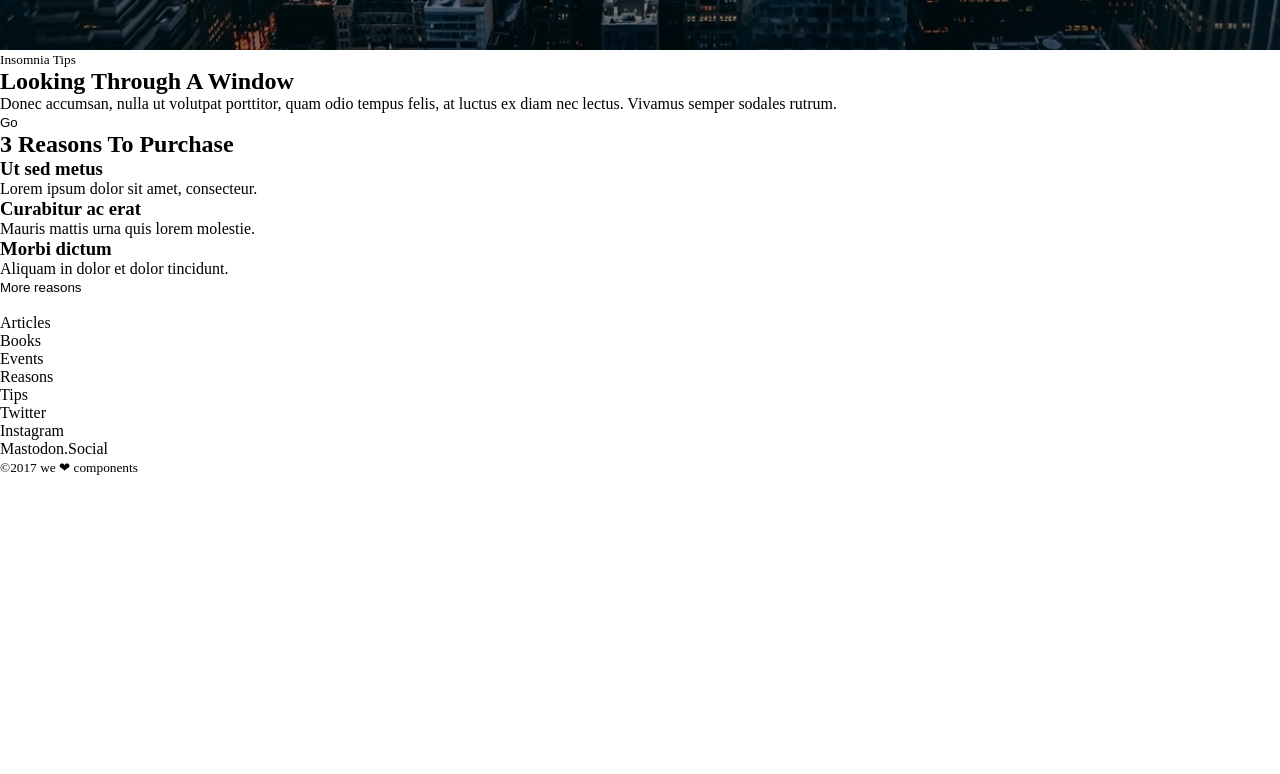
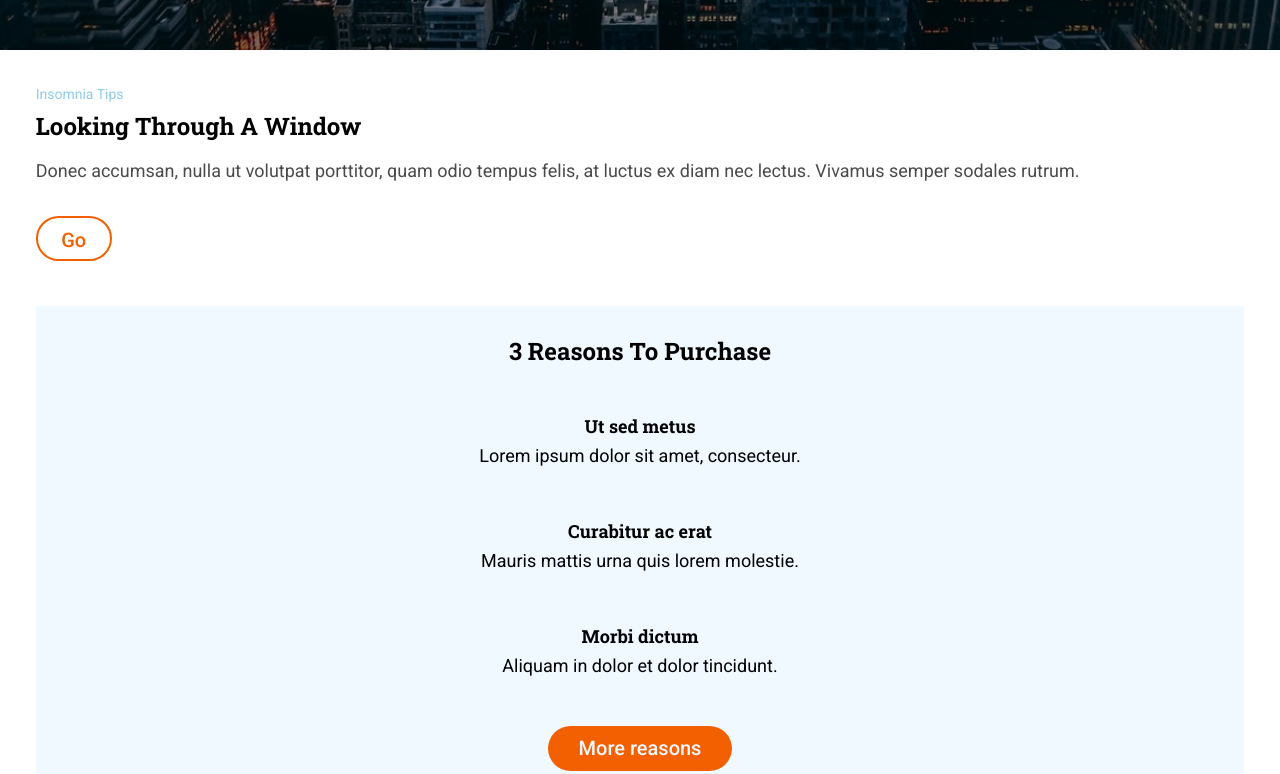
Before and after one commit to Adalab/modulo-1-evaluacion-final-Milda-Grabyte, a website: page src/html/index.html in a window 1280 px wide. Shown: the part 750-1524 px from the top of the page. Before the commit the page ends 1226 px from the top, so only its background shows below. Drawn offline with nearby package versions, Linux system fonts and the light colour scheme; files that its build step writes are made by us from their sources; files whose address does not match are found by name.

Commit message:
add main partial css

```diff
--- a/src/html/partials/main.html
+++ b/src/html/partials/main.html
@@ -7,20 +7,18 @@
   </section>
   <section class="lower-section">
     <h2 class="lower-section__title">3 Reasons To Purchase</h2>
-    <div class="lower-section-wrapper">
-      <div class="lower-section-wrapper-subsection">
-        <h3 class="lower-section-wrapper-subsection__title lower-section-wrapper-subsection__title--title-1">Ut sed metus</h3>
-        <p class="lower-section-wrapper-subsection__text lower-section-wrapper-subsection__text--text-1">Lorem ipsum dolor sit amet, consecteur.</p>
+      <div class="lower-section__subsection-1">
+        <h3 class="subsection__title subsection__title--title-1">Ut sed metus</h3>
+        <p class="subsection__text subsection__text--text-1">Lorem ipsum dolor sit amet, consecteur.</p>
       </div>
-      <div class="wrapper__section">
-        <h3 class="lower-section-wrapper-subsection__title lower-section-wrapper-subsection__title--title-2">Curabitur ac erat</h3>
-        <p class="lower-section-wrapper-subsection__text lower-section-wrapper-subsection__text--text-2">Mauris mattis urna quis lorem molestie.</p>
+      <div class="lower-section__subsection-2">
+        <h3 class="subsection__title subsection__title--title-2">Curabitur ac erat</h3>
+        <p class="subsection__text subsection__text--text-2">Mauris mattis urna quis lorem molestie.</p>
       </div>
-      <div class="wrapper__section">
-        <h3 class="lower-section-wrapper-subsection__title lower-section-wrapper-subsection__title--title-3">Morbi dictum</h3>
-        <p class="lower-section-wrapper-subsection__text lower-section-wrapper-subsection__text--text-3">Aliquam in dolor et dolor tincidunt.</p>
+      <div class="lower-section__subsection-3">
+        <h3 class="subsection__title subsection__title--title-3">Morbi dictum</h3>
+        <p class="subsection__text subsection__text--text-3">Aliquam in dolor et dolor tincidunt.</p>
       </div>
-    </div>
     <button class="btn lower-section__btn--more-reasons" type="button" name="Learn more">More reasons</button>
   </section>
 </main>
--- a/src/scss/core/_reset.scss
+++ b/src/scss/core/_reset.scss
@@ -7,4 +7,5 @@
 button {
   background: none;
   border: none;
+  font-family: inherit;
 }
--- a/src/scss/layout/_header.scss
+++ b/src/scss/layout/_header.scss
@@ -21,7 +21,7 @@
       height: 45px;
       width: 45px;
       border-radius: 50%;
-      background-color: white;
+      background-color: #FFFFFF;
       margin-bottom: 53px;
     }
   }
@@ -32,7 +32,7 @@
     flex-direction: column;
     text-transform: uppercase;
     text-shadow: 0 2px 3px rgba(0, 0, 0, 0.2);
-    color: white;
+    color: #FFFFFF;
     font-family: "Roboto Slab";
     font-size: 42px;
     font-weight: bold;
@@ -52,7 +52,7 @@
     line-height: normal;
     letter-spacing: normal;
     text-align: center;
-    color: white;
+    color: #FFFFFF;
     padding-bottom: 45px;
     }
   }
--- a/src/scss/layout/_main-section.scss
+++ b/src/scss/layout/_main-section.scss
@@ -0,0 +1,153 @@
+.main-section {
+  padding: 0 15px;
+  @media all and (min-width: 768px) {
+    padding: 0 35.7px;
+  }
+  @media all and (min-width: 768px) {
+    padding: 0 35.7px;
+  }
+}
+
+.upper-section {
+  display: grid;
+  grid-template-columns: 1fr;
+  grid-template-rows: auto auto auto auto;
+  justify-items: start;
+  &__small {
+    grid-row: 1 / 2;
+    font-family: "Roboto";
+    font-size: 14px;
+    font-weight: normal;
+    font-stretch: normal;
+    font-style: normal;
+    line-height: 2.14;
+    letter-spacing: normal;
+    color: #8ccbea;
+    padding: 30px 0 1px 0;
+  }
+  &__title {
+    grid-row: 2 / 3;
+    font-family: "Roboto Slab";
+    font-size: 24px;
+    font-weight: bold;
+    font-stretch: normal;
+    font-style: normal;
+    line-height: 1.25;
+    letter-spacing: normal;
+    color: #000000;
+    padding: 0 0 15px 0;
+  }
+  &__text {
+    grid-row: 3 / 4;
+    font-family: "Roboto";
+    font-size: 18px;
+    font-weight: normal;
+    font-stretch: normal;
+    font-style: normal;
+    line-height: 1.67;
+    letter-spacing: normal;
+    color: #4a4a4a;
+    padding: 0 0 30px 0;
+  }
+  &__btn--go {
+    grid-row: 4 / 5;
+    width: 76px;
+    height: 45px;
+    border-radius: 22.5px;
+    border: solid 2px #f26002;
+    font-family: "Roboto";
+    font-size: 20px;
+    font-weight: 500;
+    font-stretch: normal;
+    font-style: normal;
+    line-height: 2.25;
+    letter-spacing: normal;
+    text-align: center;
+    color: #f26002;
+    margin: 0 0 45px 0;
+  }
+}
+
+.lower-section {
+  display: grid;
+  grid-template-columns: 1fr;
+  grid-template-rows: auto auto auto auto auto;
+  justify-items: center;
+  background-color: #eff9ff;
+  &__title {
+    grid-row: 1 / 2;
+    font-family: "Roboto Slab";
+    font-size: 24px;
+    font-weight: bold;
+    font-stretch: normal;
+    font-style: normal;
+    line-height: 1.25;
+    letter-spacing: normal;
+    text-align: center;
+    color: #000000;
+    padding: 30px 0 45px 0;
+  }
+  &__subsection-1 {
+    grid-row: 2 / 3;
+    display: flex;
+    flex-direction: column;
+    justify-content: center;
+    padding: 0 0 45px 0;
+  }
+  &__subsection-2 {
+    grid-row: 3 / 4;
+    display: flex;
+    flex-direction: column;
+    justify-content: center;
+    padding: 0 0 45px 0;
+  }
+  &__subsection-3 {
+    grid-row: 4/ 5;
+    display: flex;
+    flex-direction: column;
+    justify-content: center;
+    padding: 0 0 45px 0;
+  }
+  &__btn--more-reasons {
+    grid-row: 5 / 6;
+    width: 184px;
+    height: 45px;
+    border-radius: 22.5px;
+    background-color: #f26002;
+    font-family: "Roboto";
+    font-size: 20px;
+    font-weight: 500;
+    font-stretch: normal;
+    font-style: normal;
+    line-height: 2.25;
+    letter-spacing: normal;
+    text-align: center;
+    color: #eff9ff;
+    margin: 0 0 60px 0;
+  }
+}
+
+.subsection {
+  &__title {
+    font-family: "Roboto Slab";
+    font-size: 18px;
+    font-weight: bold;
+    font-stretch: normal;
+    font-style: normal;
+    line-height: 1.67;
+    letter-spacing: normal;
+    text-align: center;
+    color: #000000;
+  }
+  &__text {
+    font-family: "Roboto";
+    font-size: 18px;
+    font-weight: normal;
+    font-stretch: normal;
+    font-style: normal;
+    line-height: 1.67;
+    letter-spacing: normal;
+    text-align: center;
+    color: #000000;
+  }
+}
```
